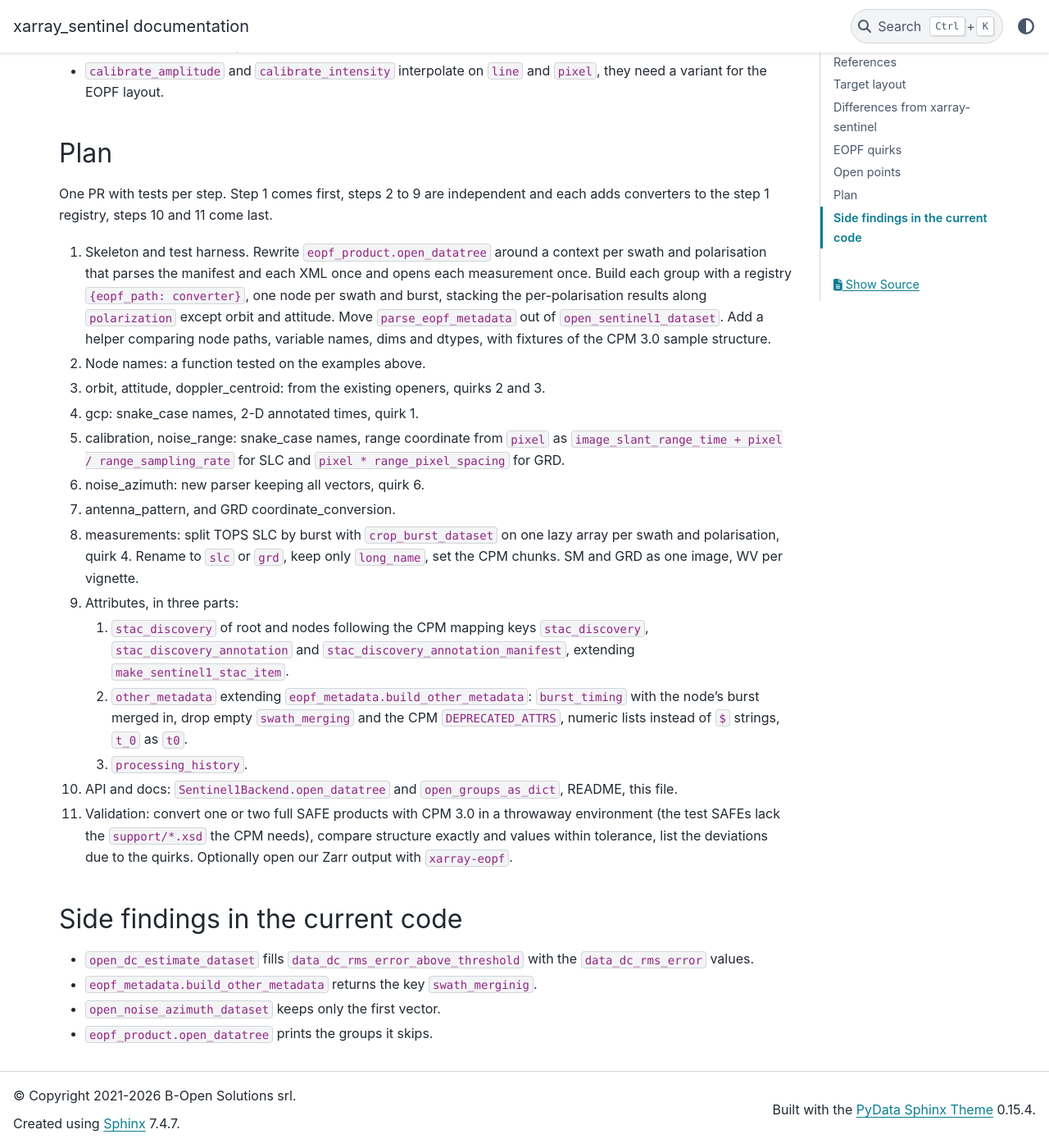
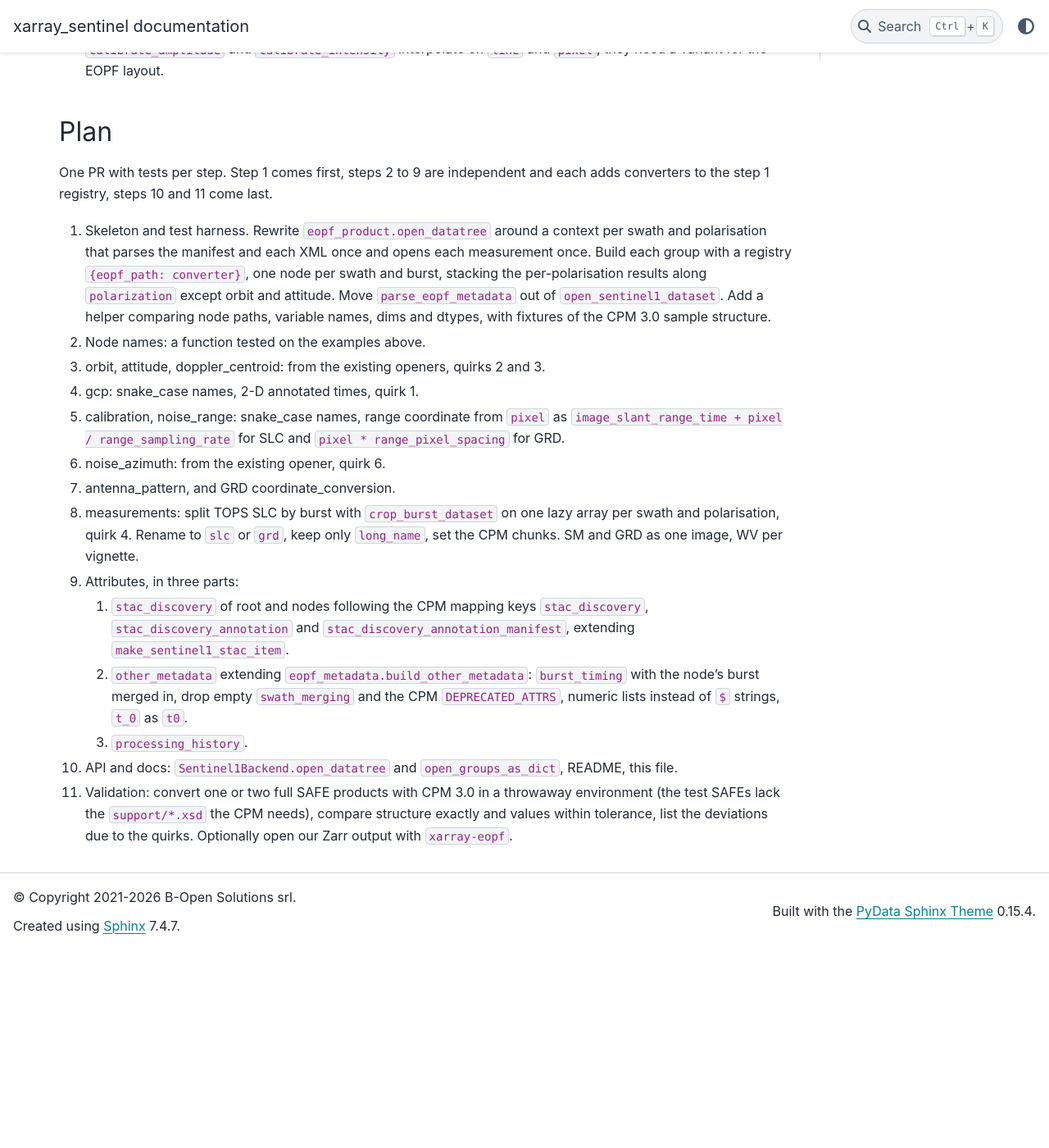
Before and after one commit to bopen/xarray-sentinel, a Sphinx documentation site: the page built from docs/DATATREE.md, in a window 1280 px wide and 1400 px high, scrolled down 4722 px. Shown: the whole window at 82% size. Built offline with Sphinx 7.4.7 and the PyData theme 0.15.4, drawn with Linux system fonts in a browser that asks for light colours; pages that are not in the unit, such as notebooks, are missing from menus; the version number could not be read and is left out; after the commit the page ends 5880 px from its top, so only the background shows below that; some of the changed text lies outside the part shown.

Commit message:
Sync wuth merge

```diff
--- a/docs/DATATREE.md
+++ b/docs/DATATREE.md
@@ -126,7 +126,7 @@
 | `IW1/VV/azimuth_fm_rate` | none | only in `other_metadata` |
 | `IW1/VV/calibration` | `quality/calibration` | snake_case names, `(line, pixel)` is `(azimuth_time, slant_range_time\|ground_range)` |
 | `IW1/VV/noise_range` | `quality/noise_range` | as calibration |
-| `IW1/VV/noise_azimuth` | `quality/noise_azimuth` | xarray-sentinel keeps the first vector only, EOPF all vectors along `swath` with their first and last line and sample |
+| `IW1/VV/noise_azimuth` | `quality/noise_azimuth` | snake_case names, `(swath, line)` is `(polarization, azimuth_time, swath)` |
 | none | `burst_timing` attrs | per-line valid samples |
 
 Replica, reference replica and terrain height are only in `other_metadata` in EOPF.
@@ -187,7 +187,7 @@
 1. calibration, noise_range: snake_case names, range coordinate from `pixel` as
    `image_slant_range_time + pixel / range_sampling_rate` for SLC and
    `pixel * range_pixel_spacing` for GRD.
-1. noise_azimuth: new parser keeping all vectors, quirk 6.
+1. noise_azimuth: from the existing opener, quirk 6.
 1. antenna_pattern, and GRD coordinate_conversion.
 1. measurements: split TOPS SLC by burst with `crop_burst_dataset` on one lazy array per
    swath and polarisation, quirk 4. Rename to `slc` or `grd`, keep only `long_name`,
@@ -206,11 +206,3 @@
    environment (the test SAFEs lack the `support/*.xsd` the CPM needs), compare
    structure exactly and values within tolerance, list the deviations due to the
    quirks. Optionally open our Zarr output with `xarray-eopf`.
-
-## Side findings in the current code
-
-- `open_dc_estimate_dataset` fills `data_dc_rms_error_above_threshold` with the
-  `data_dc_rms_error` values.
-- `eopf_metadata.build_other_metadata` returns the key `swath_merginig`.
-- `open_noise_azimuth_dataset` keeps only the first vector.
-- `eopf_product.open_datatree` prints the groups it skips.
```
